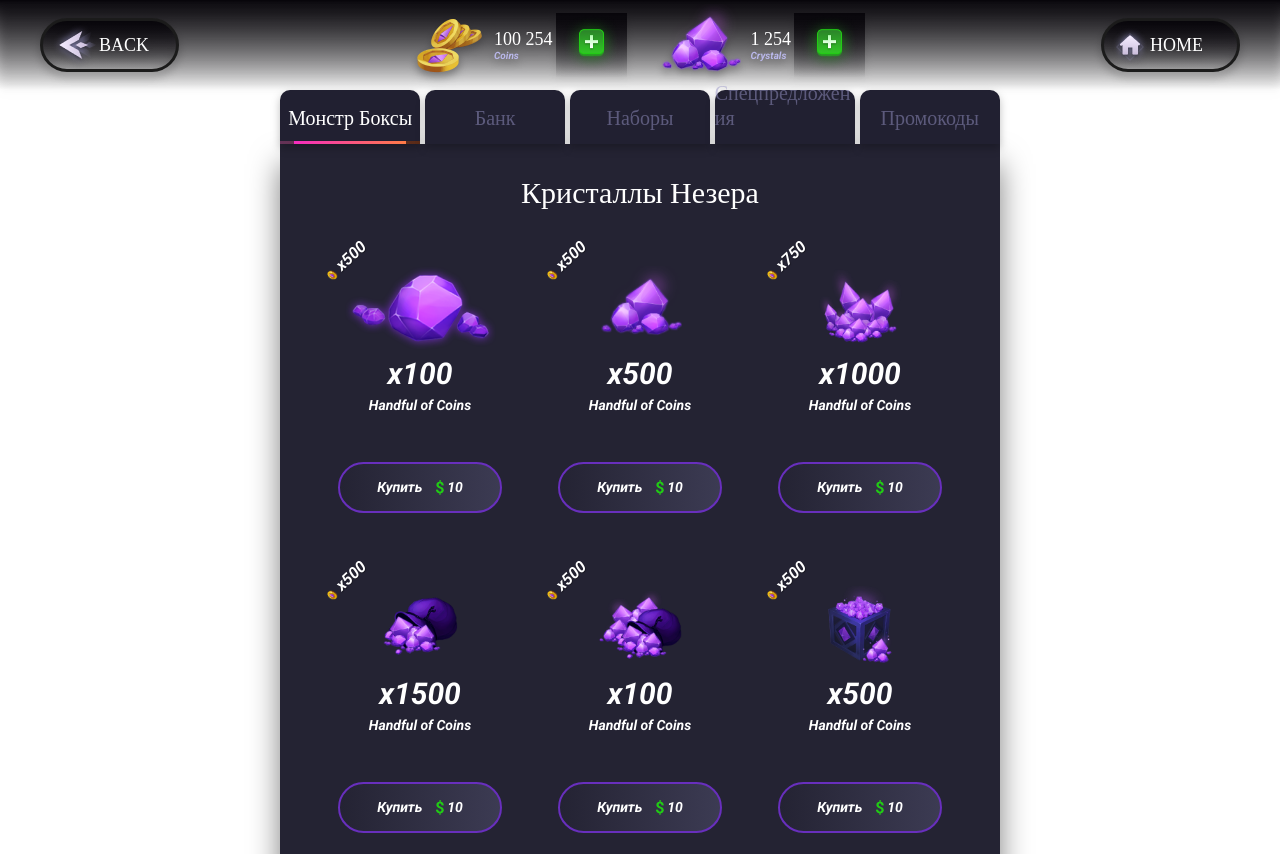
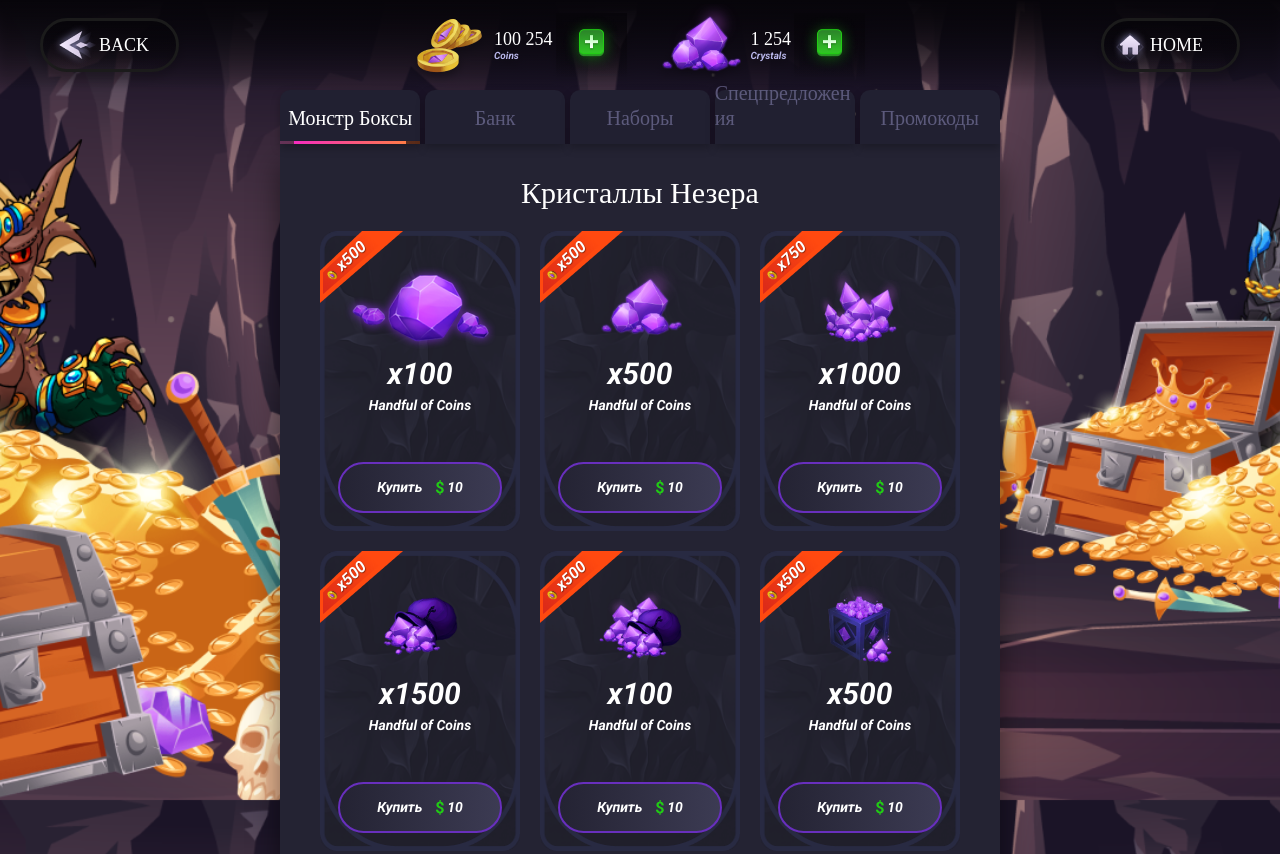
Before and after one commit to roman-hado/NETHERNITE-test, a plain HTML site: page index.html in a window 1280 px wide. Shown: the top 854 px of the page. Drawn offline with Linux system fonts and the light colour scheme; the site is published under a folder, as on GitHub Pages, so addresses that start at the root find nothing; a web font is replaced by a local one.

Commit message:
added bg styles

```diff
--- a/styles/styles.scss
+++ b/styles/styles.scss
@@ -61,7 +61,7 @@ html {
 body {
   font-family: 'Roboto', sans-serif;
 
-  background: url('/img/bg__mountain.png');
+  background: url('../img/bg__mountain.png');
   background-position: 0 0;
   background-repeat: no-repeat;
   background-size: cover;
@@ -320,8 +320,8 @@ body {
     width: 200px;
     height: 300px;
     background-image:
-      url('/img/card__border.png'),
-      url('/img/card__bg.png');
+      url('../img/card__border.png'),
+      url('../img/card__bg.png');
     background-repeat: no-repeat;
     background-size: 100% 100%;
     background-position:
@@ -333,8 +333,8 @@ body {
       height: 100%;
       width: 100%;
       background-image:
-        url('/img/card__redLine2.png'),
-        url('/img/card__redLine.png');
+        url('../img/card__redLine2.png'),
+        url('../img/card__redLine.png');
       background-repeat: no-repeat;
       background-position:
         3px 3px,
```
Also changed, not shown: styles/styles.css, 1 other file.
